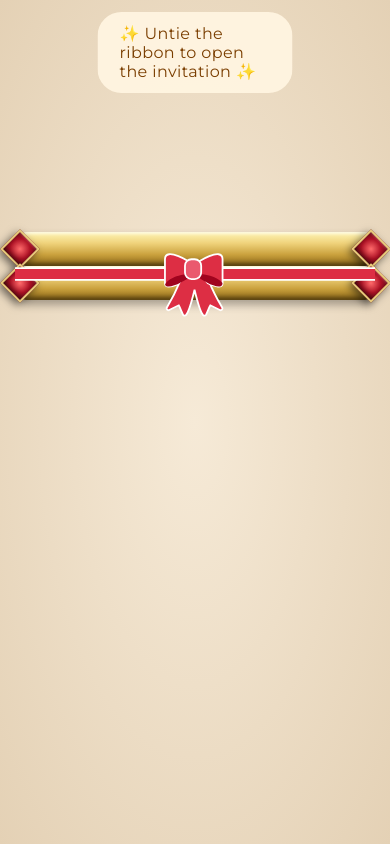
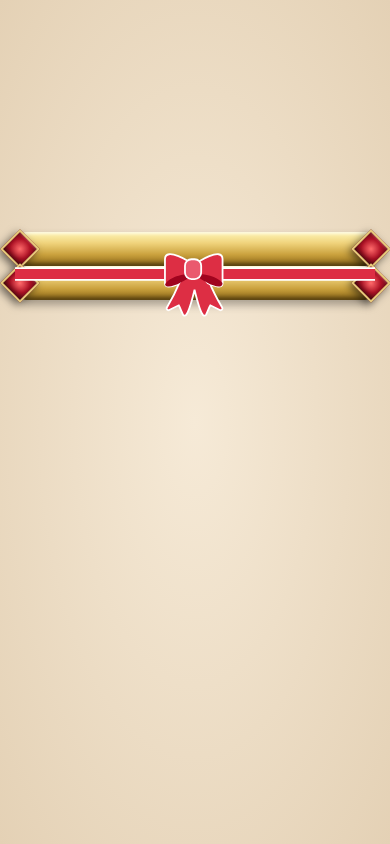
Before and after one commit to Praveen3226/Wedding1, a React (Vite) app: page / in a window 390 px wide. Built offline with nearby package versions, Linux system fonts and the light colour scheme; a web font is replaced by a local one.

Commit message:
Update style.css

```diff
--- a/src/style.css
+++ b/src/style.css
@@ -430,41 +430,63 @@ body {
     transform: translateX(-50%) translateY(90px);
   }
 }
+/* Container for the hint and scroll */
+.invitation-wrapper {
+  position: relative;
+  display: flex;
+  flex-direction: column;
+  align-items: center;
+  /* Adjust this margin to give space for the hint at the top */
+  margin-top: 80px;
+}
+
 .hint-popup {
-  position: fixed;
-  top: 20px;
+  position: absolute;
+  /* Moves it exactly above the scroll rod */
+  top: -60px;
   left: 50%;
   transform: translateX(-50%);
 
-  background: rgba(255, 245, 225, 0.95);
+  background: rgba(255, 245, 225, 0.98);
   color: #7a3e00;
 
-  padding: 12px 22px;
-  border-radius: 24px;
+  /* Forces the message into one line */
+  white-space: nowrap;
+  padding: 10px 22px;
+  border-radius: 30px;
 
+  font-family: 'Montserrat', sans-serif;
   font-size: 1rem;
-  font-weight: 500;
+  font-weight: 600;
   letter-spacing: 0.4px;
 
-  box-shadow:
-    0 8px 16px rgba(0, 0, 0, 0.15),
-    inset 0 1px 0 rgba(255,255,i=255,0.6);
-
-  z-index: 10000;
+  box-shadow: 0 8px 16px rgba(0, 0, 0, 0.15);
+  z-index: 1000;
   pointer-events: none;
 
-  animation: hint-bounce 2.2s ease-in-out infinite;
+  animation: hint-float 2.2s ease-in-out infinite;
 }
 
-@keyframes hint-bounce {
-  0% {
+/* --- Responsive Mobile Fix --- */
+@media (max-width: 600px) {
+  .invitation-wrapper {
+    margin-top: 70px;
+  }
+
+  .hint-popup {
+    top: -50px;
+    /* Smaller font size ensures it fits phone screens in one line */
+    font-size: 0.8rem;
+    padding: 8px 18px;
+  }
+}
+
+@keyframes hint-float {
+  0%, 100% {
     transform: translateX(-50%) translateY(0);
   }
   50% {
     transform: translateX(-50%) translateY(-8px);
-  }
-  100% {
-    transform: translateX(-50%) translateY(0);
   }
 }
 .invite-line {
@@ -829,7 +851,7 @@ body {
 }
 
 .garland-left {
-  height: clamp(120px, 20vw, 200px);
+  height: clamp(320px, 20vw, 200px);
   width: auto;
   filter: drop-shadow(2px 4px 8px rgba(0,0,0,0.5));
 }
```
